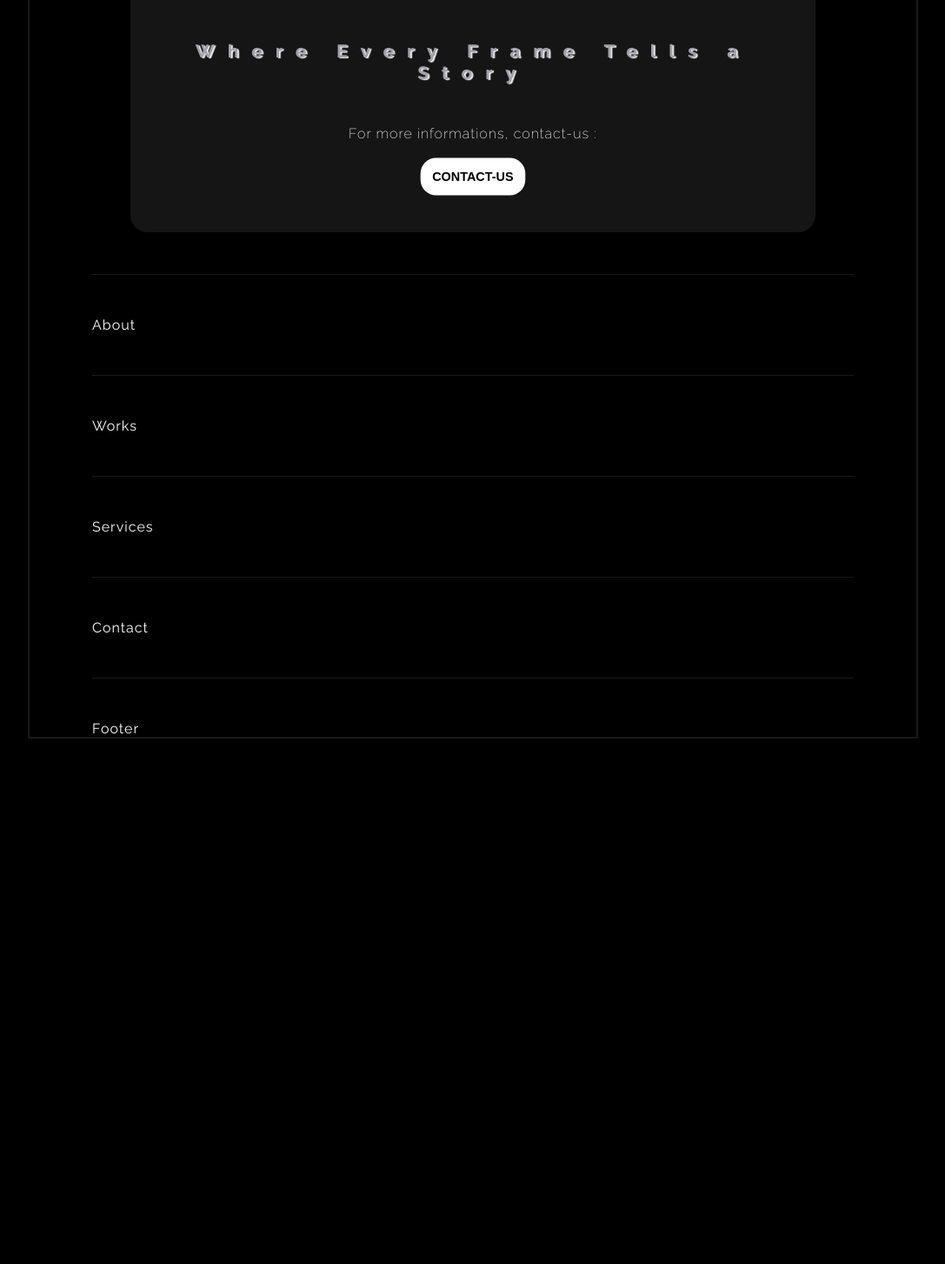
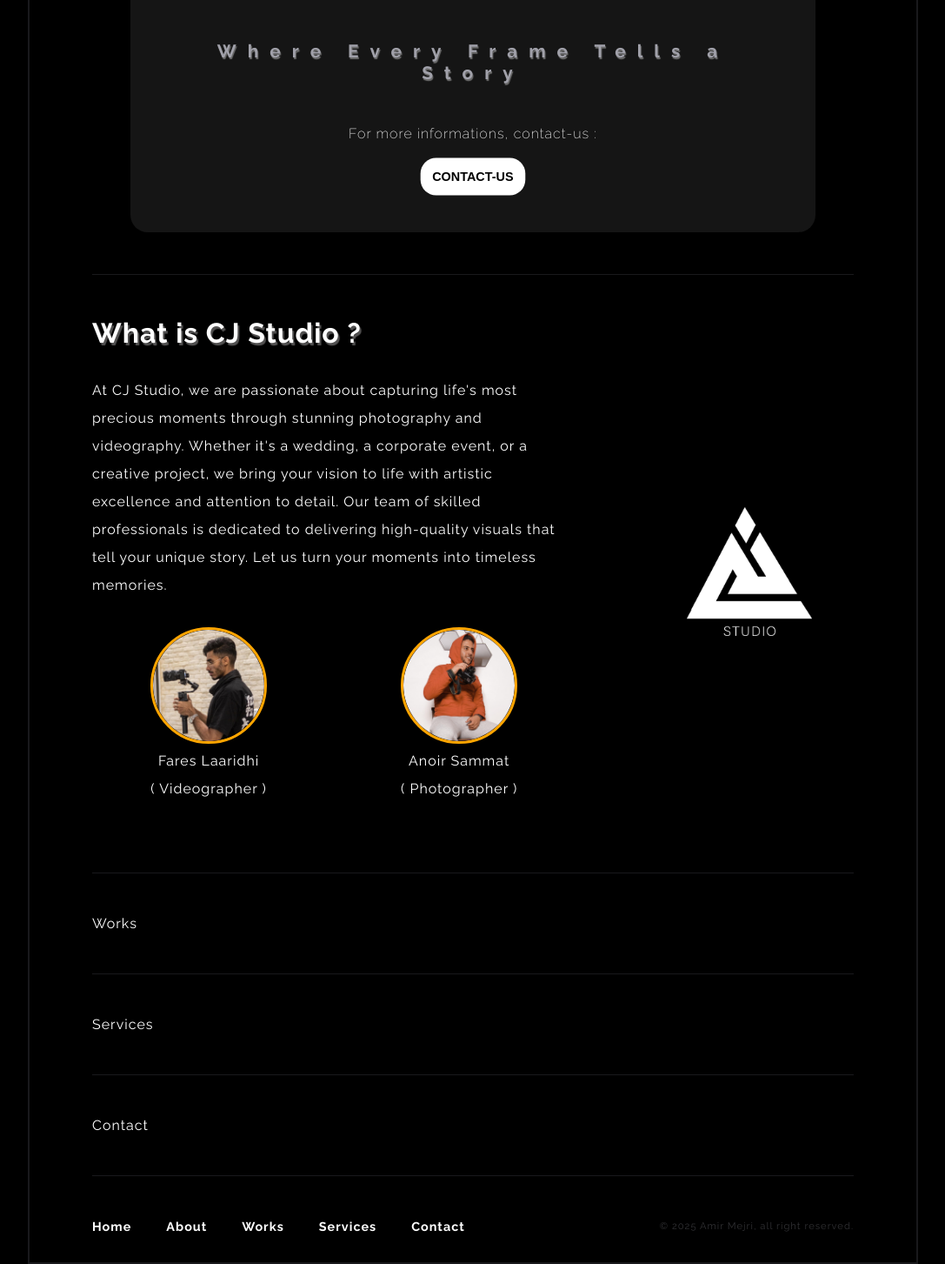
Before and after one commit to amirmejri96/CJ-Studio, a React (Create React App) app: page / in a window 1280 px wide. Shown: the part 413-1866 px from the top of the page at 87% size, without its empty margins (96-1183 px from the left). Before the commit the page ends 1262 px from the top, so only its background shows below. Built offline with nearby package versions, Linux system fonts and the light colour scheme.

Commit message:
page about et footer

```diff
--- a/src/components/Footer/Footer.css
+++ b/src/components/Footer/Footer.css
@@ -0,0 +1,35 @@
+footer {
+    justify-content: space-between;
+    align-items: center;
+    margin-bottom: 2rem;
+}
+
+footer ul {
+    gap: 40px;
+}
+
+footer ul li a {
+    color: white;
+    font-size: 0.9rem;
+    font-weight: 700;
+    transition: 0.3s;
+}
+
+footer ul li a:hover {
+    text-decoration: underline;
+}
+
+footer p {
+    font-size: 0.7rem;
+    color: var(--subtitle);
+    opacity: 0.3;
+}
+
+
+
+@media (max-width:800px) {
+    footer {
+        flex-direction: column;
+        gap: 2rem;
+    }
+}
--- a/src/components/Footer/Footer.js
+++ b/src/components/Footer/Footer.js
@@ -3,7 +3,16 @@ import './Footer.css'
 
 const Footer = () => {
   return (
-    <div>Footer</div>
+    <footer className='flex'>
+      <ul className='flex'>
+        <li><a href='#accueil'>Home</a></li>
+        <li><a href='#About'>About</a></li>
+        <li><a href='#régimes'>Works</a></li>
+        <li><a href='#Contact'>Services</a></li>
+        <li><a href='#Contact'>Contact</a></li>
+      </ul>
+      <p>© 2025 Amir Mejri, all right reserved.</p>
+    </footer>
   )
 }
 
--- a/src/components/Navbar/Navbar.js
+++ b/src/components/Navbar/Navbar.js
@@ -11,7 +11,7 @@ const Navbar = () => {
         <nav>
             <ul className='flex'>
                 <li><a href='#accueil'>Home</a></li>
-                <li><a href='#'>About</a></li>
+                <li><a href='#About'>About</a></li>
                 <li><a href='#'>Works</a></li>
                 <li><a href='#'>Services</a></li>
                 <li><a href='#'>Contact</a></li>
--- a/src/pages/About/About.css
+++ b/src/pages/About/About.css
@@ -0,0 +1,49 @@
+section.about .content-about .right-content {
+    text-align: center;
+}
+
+section.about .content-about .right-content img {
+    width: 60%;
+}
+
+
+section.about .content-about {
+    justify-content:space-around;
+    align-items: center;
+    gap: 80px;
+}
+
+section.about .content-about .left-content {
+    text-align: left;
+}
+
+section.about .content-about .left-content h3 {
+    font-size: 2rem;
+    color: white;
+    text-shadow: 2px 3px 1px rgb(83, 82, 82);
+    margin-bottom: 2rem;
+}
+
+section.about .content-about .left-content p {
+    font-size: 1rem;
+    color: white;
+    line-height: 2rem;
+    margin-bottom: 2rem;
+}
+
+section.about .content-about .left-content .photo-ceo {
+    display: flex;
+    justify-content: center;
+    align-items: center;
+    gap: 20px;
+}
+
+section.about .content-about .left-content .photo-ceo .ceo {
+    text-align: center;
+}
+
+section.about .content-about .left-content .photo-ceo .ceo img {
+    width: 50%;
+    border: 3px solid orange;
+    border-radius: 50%;
+}
--- a/src/pages/About/About.js
+++ b/src/pages/About/About.js
@@ -3,7 +3,32 @@ import './About.css'
 
 const About = () => {
   return (
-    <div>About</div>
+    <section id='About' className='about'>
+      <div className='content-about flex'>
+        <div className='left-content'>
+          <h3>What is CJ Studio ?</h3>
+          <p>At CJ Studio, we are passionate about capturing life's most precious moments through stunning photography and videography.
+            Whether it's a wedding, a corporate event, or a creative project,
+            we bring your vision to life with artistic excellence and attention to detail.
+            Our team of skilled professionals is dedicated to delivering high-quality visuals that tell your unique story.
+            Let us turn your moments into timeless memories.</p>
+          <div className='photo-ceo'>
+            <div className='ceo'>
+            <img src='../../../assets/crispy.png' alt='CEO_1' />
+            <p>Fares Laaridhi <br/> ( Videographer )</p>
+            </div>
+            <div className='ceo'>
+            <img src='../../../assets/joker.png' alt='CEO_2' />
+            <p>Anoir Sammat <br/> ( Photographer )</p>
+            </div>
+          </div>
+        </div>
+
+        <div className='right-content'>
+          <img src='../../../assets/Fichier 2.png' alt='logo_CJ' />
+        </div>
+      </div>
+    </section>
   )
 }
 
--- a/src/pages/Home/Home.css
+++ b/src/pages/Home/Home.css
@@ -14,9 +14,9 @@ section.home h1 {
 }
 
 section.home p {
-    letter-spacing: 15px;
+    letter-spacing: 13px;
     color: var(--subtitle);
-    text-shadow: 2px 1px 1px rgb(239, 236, 236);
+    text-shadow: 1px 2px 1px rgb(110, 110, 110);
     font-size: 1.3rem;
     font-weight: 700;
     margin-bottom: 3rem;
```
Also changed, not shown: public/assets/crispy.png (added), public/assets/joker.png (added).
